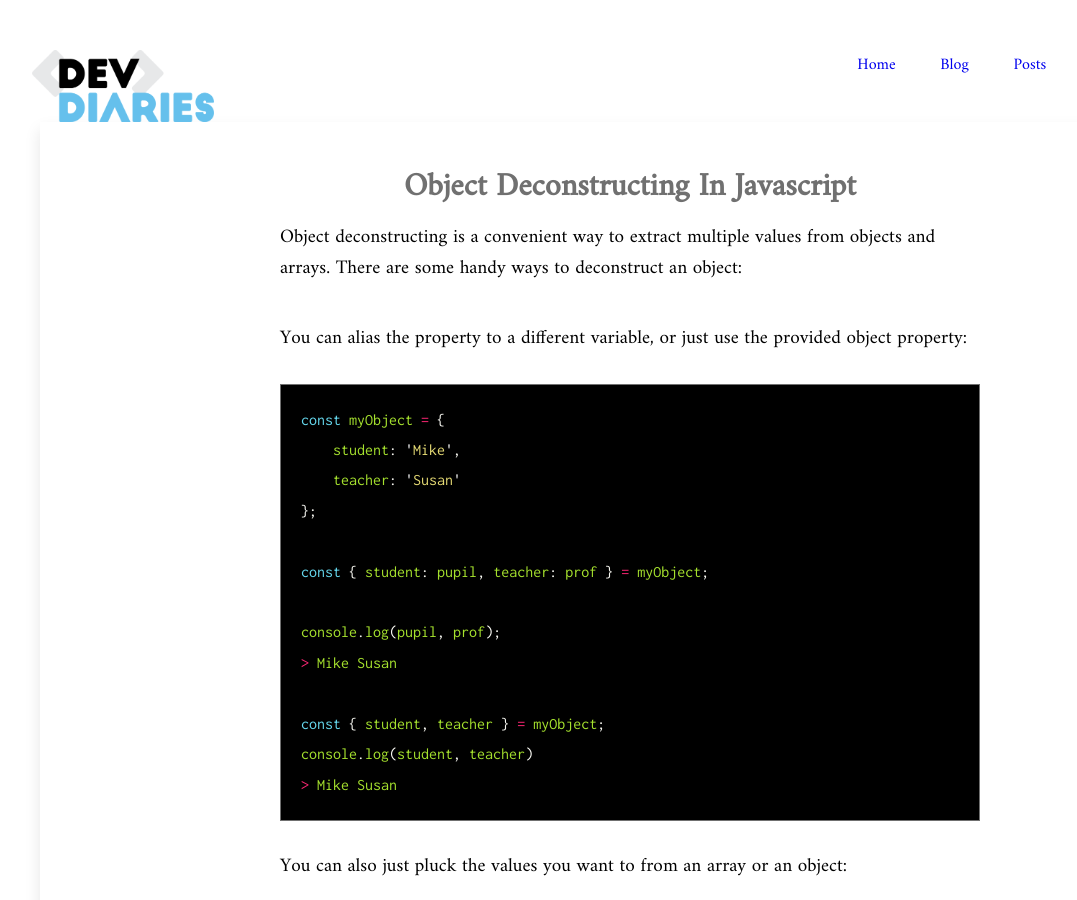
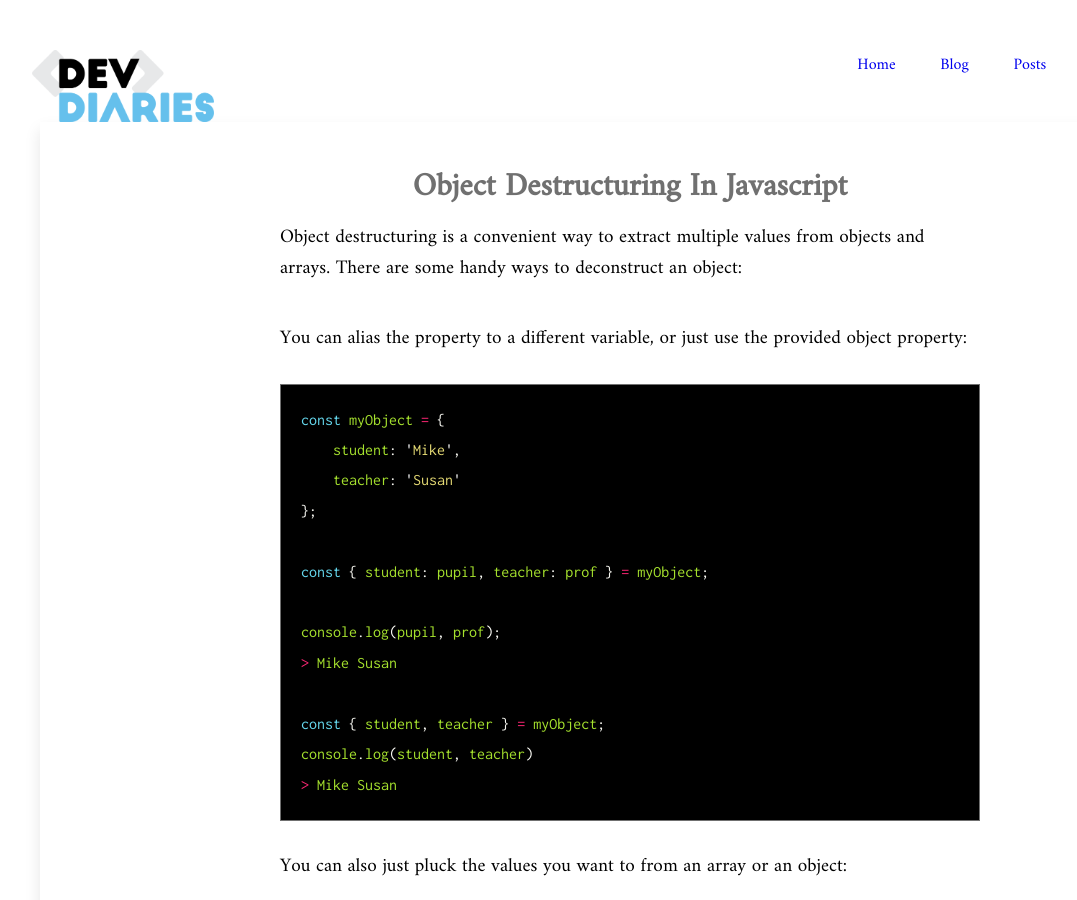
Before and after one commit to dev-diaries/web, a Jekyll site: the page built from _social-posts/javascript-object-destructuring.md, in a window 1280 px wide and 900 px high. Shown: the whole window, without its empty margins (10-1087 px from the left). Built offline with Jekyll 4.4.1, drawn with Linux system fonts in a browser that asks for light colours.

Commit message:
fix post typo

```diff
--- a/_social-posts/javascript-object-deconstructing.md
+++ b/_social-posts/javascript-object-destructuring.md
@@ -1,20 +1,20 @@
 ---
 layout: social-post
 type: "SocialPosts"
-title: "Object Deconstructing In Javascript"
+title: "Object Destructuring In Javascript"
 cover-image: /assets/images/object-deconstructing-cover.png
 image: /assets/images/.gif
 excerpt: "Object deconstructing is a convenient way to extract multiple values from objects and arrays."
 date: 2019-05-28
 categories: [advanced, objects, arrays, javascript]
-instagram-id:
+instagram-id: ByBTKFWiKeE
 docs: https://developer.mozilla.org/en-US/docs/Web/JavaScript/Reference/Operators/Destructuring_assignment
 ---
 {:.center}
 # {{ page.title }}
 
 {:.post-content}
-Object deconstructing is a convenient way to extract multiple values from objects
+Object destructuring is a convenient way to extract multiple values from objects
 and arrays. There are some handy ways to deconstruct an object:
 
 {:.post-content}
```
